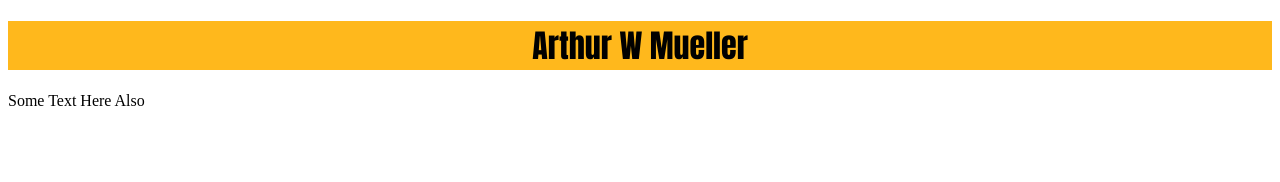
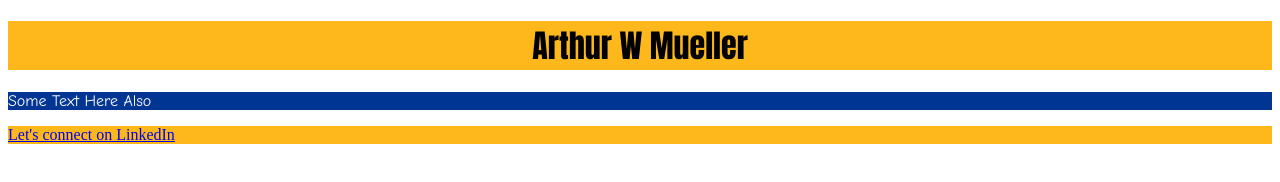
Before and after one commit to arthurwmueller/arthurwmueller.github.io, a plain HTML site: page index.html in a window 1280 px wide. Drawn offline with Linux system fonts and the light colour scheme.

Commit message:
added footer

```diff
--- a/index.html
+++ b/index.html
@@ -12,4 +12,9 @@
     <main>
         <p>Some Text Here Also</p>
     </main>
+    <footer>
+        <div class="container-fluid">
+            <a href="https://www.linkedin.com/in/arthurwmueller/">Let's connect on LinkedIn</a>
+        </div>
+    </footer>
 </html>
--- a/style.css
+++ b/style.css
@@ -5,3 +5,13 @@ h1 {
 header {
     background-color: #FFB81C;
 }
+
+main {
+    background-color: #003594;
+    color: #FFFFFF;
+    font-family: "Comic Sans MS", "Comic Sans";
+}
+
+footer {
+    background-color: #FFB81C;
+}
```
